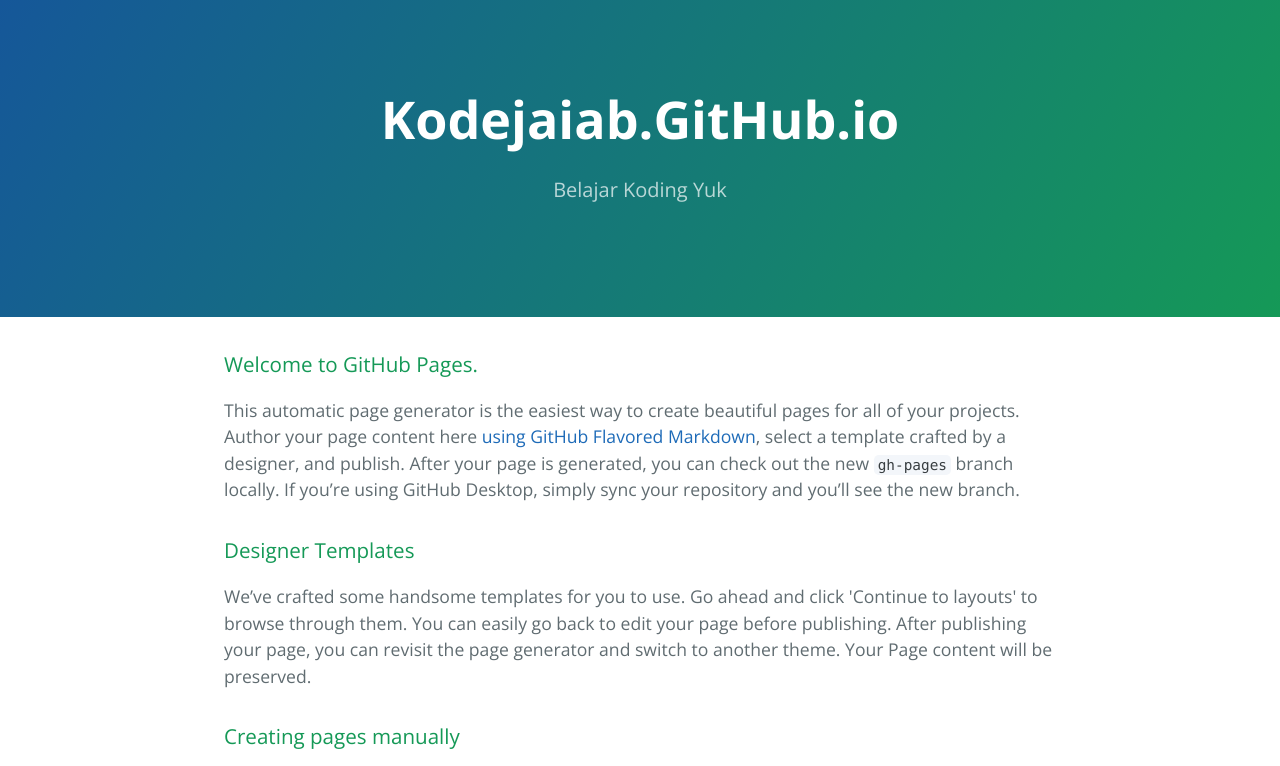
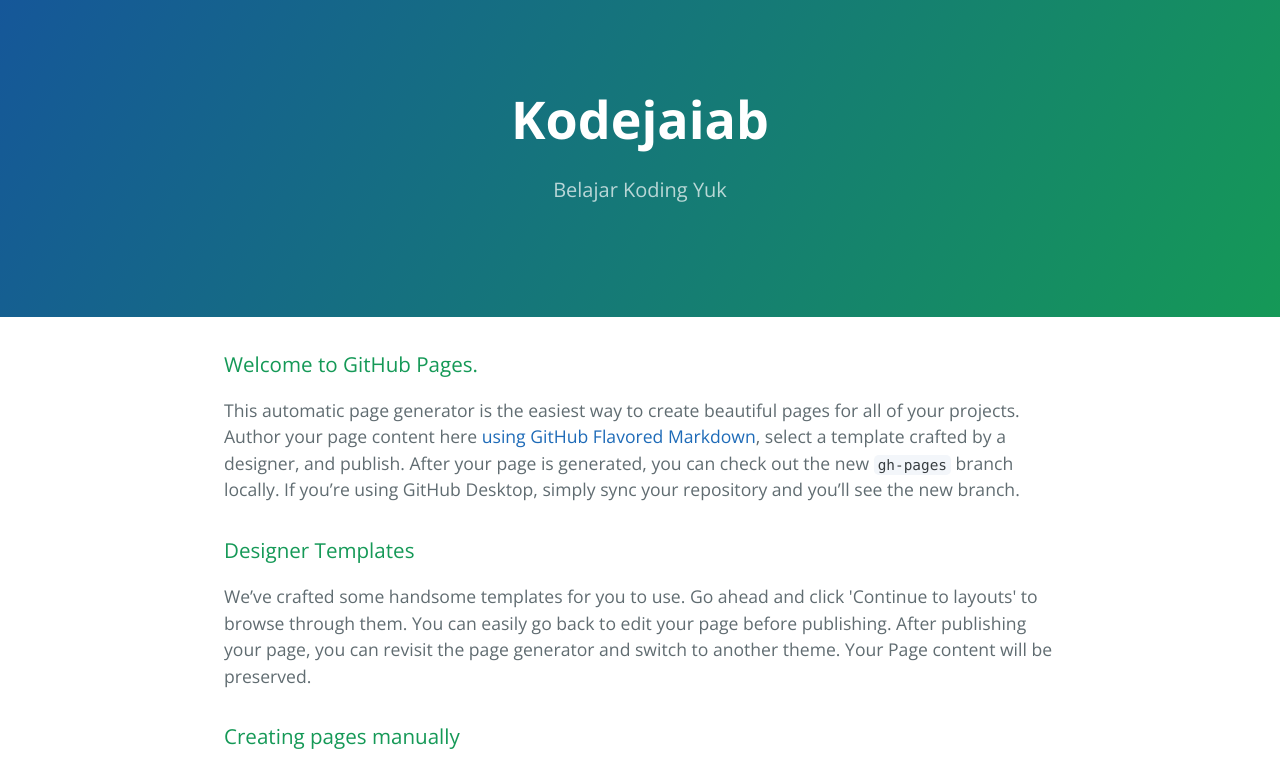
Before and after one commit to kodeajaib/kodejaiab, a plain HTML site: page index.html in a window 1280 px wide. Shown: the top 766 px of the page. Drawn offline with nearby package versions, Linux system fonts and the light colour scheme.

Commit message:
Update index.html

```diff
--- a/index.html
+++ b/index.html
@@ -11,7 +11,7 @@
   </head>
   <body>
     <section class="page-header">
-      <h1 class="project-name">Kodejaiab.GitHub.io</h1>
+      <h1 class="project-name">Kodejaiab</h1>
       <h2 class="project-tagline">Belajar Koding Yuk</h2>
 
     </section>
```
